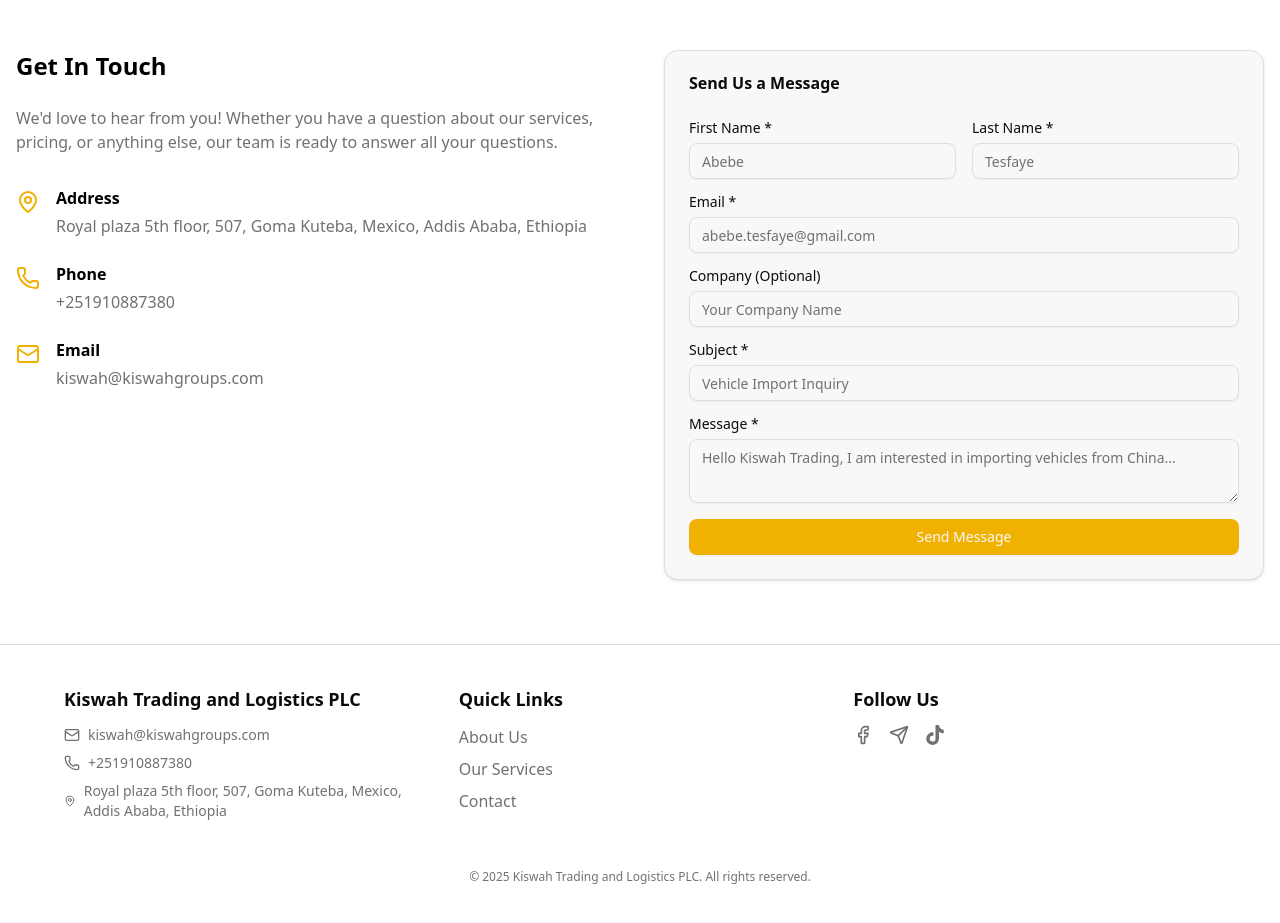
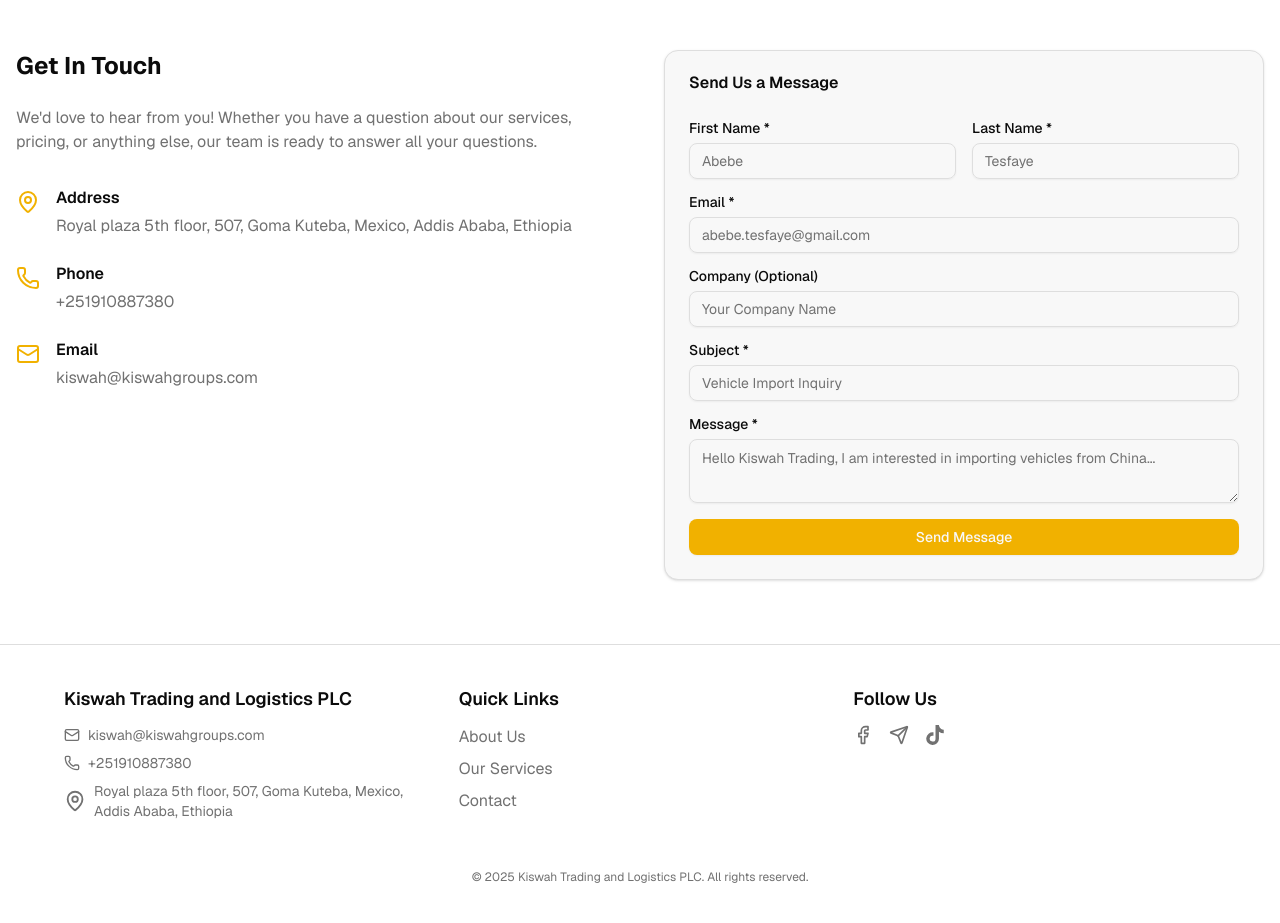
Before and after one commit to Amenti-K/kiswah, a Next.js app: page / in a window 1280 px wide. Shown: the part 2000-2923 px from the top of the page. Built offline with nearby package versions, Linux system fonts and the light colour scheme; no server answers.

Commit message:
fully static and light mode.

```diff
--- a/src/app/(public)/contact/page.tsx
+++ b/src/app/(public)/contact/page.tsx
@@ -1,12 +1,50 @@
-"use client";
+// "use client";
 import { Mail, Phone, MapPin } from "lucide-react";
 import { useAppSelector } from "@/store/hooks";
 import { companyInfoDefault } from "@/lib/data";
 import { ContactCard } from "@/components/sections/contact/ContactCard";
+import { Metadata } from "next";
+
+export const metadata: Metadata = {
+  title: "Contact Us | Kiswah Trading",
+  description:
+    "Explore Kiswah Trading’s full range of import, export, and logistics services — designed to help your business move faster and grow globally.",
+  keywords: [
+    "Trading Services",
+    "Logistics Services",
+    "Import Services Ethiopia",
+    "Export Solutions",
+    "Freight Forwarding Ethiopia",
+    "Customs Clearing",
+  ],
+  openGraph: {
+    title: "Trading & Logistics Services — Kiswah Trading",
+    description:
+      "We provide professional import, export, and logistics services for businesses across Ethiopia and China.",
+    url: "https://kiswahtradingandlogistics.com/services",
+    images: [
+      {
+        url: "https://res.cloudinary.com/dhgcbrxbw/image/upload/v1762148990/logo_hzckxp.jpg",
+        width: 1200,
+        height: 630,
+        alt: "Kiswah services showcase",
+      },
+    ],
+  },
+  twitter: {
+    card: "summary_large_image",
+    title: "Our Services — Kiswah Trading",
+    description:
+      "Kiswah offers trading and logistics services designed to simplify import, export, and freight operations for Ethiopian businesses.",
+    images: [
+      "https://res.cloudinary.com/dhgcbrxbw/image/upload/v1762148990/logo_hzckxp.jpg",
+    ],
+  },
+};
 
 const Contact = () => {
-  const { data, status } = useAppSelector((state) => state.companyInfo);
-  const companyInfo = status === "failed" ? companyInfoDefault : data;
+  // const { data, status } = useAppSelector((state) => state.companyInfo);
+  // const companyInfo = status === "failed" ? companyInfoDefault : data;
 
   return (
     <div className="container mx-auto px-4 py-12">
@@ -28,7 +66,7 @@ const Contact = () => {
                 <div>
                   <h3 className="font-semibold mb-1">Address</h3>
                   <p className="text-muted-foreground">
-                    {companyInfo?.address}
+                    {companyInfoDefault?.address}
                   </p>
                 </div>
               </div>
@@ -37,7 +75,7 @@ const Contact = () => {
                 <div>
                   <h3 className="font-semibold mb-1">Phone</h3>
                   <p className="text-muted-foreground">
-                    {companyInfo?.contactPhone}
+                    {companyInfoDefault?.contactPhone}
                   </p>
                 </div>
               </div>
@@ -46,7 +84,7 @@ const Contact = () => {
                 <div>
                   <h3 className="font-semibold mb-1">Email</h3>
                   <p className="text-muted-foreground">
-                    {companyInfo?.contactEmail}
+                    {companyInfoDefault?.contactEmail}
                   </p>
                 </div>
               </div>
@@ -54,7 +92,7 @@ const Contact = () => {
           </div>
 
           {/* Contact Form */}
-          <ContactCard companyEmail={companyInfo?.contactEmail} />
+          <ContactCard companyEmail={companyInfoDefault?.contactEmail} />
         </div>
       </div>
     </div>
--- a/src/app/(public)/layout.tsx
+++ b/src/app/(public)/layout.tsx
@@ -3,7 +3,7 @@ import { Footer } from "@/components/layout/Footer";
 import Header from "@/components/layout/Header";
 
 export const metadata: Metadata = {
-  title: "Home | Kiswah Trading",
+  title: "Home",
   description:
     "Your trusted partner in trading and logistics between Ethiopia and China. Kiswah Trading offers import, export, and freight solutions with reliability and excellence.",
   keywords: [
--- a/src/app/(public)/services/page.tsx
+++ b/src/app/(public)/services/page.tsx
@@ -2,7 +2,7 @@ import { Card, CardContent } from "@/components/ui/card";
 import { getIcon } from "@/lib/utils";
 import { servicesData } from "@/lib/data";
 import { PageHeader } from "@/components/sections/PageHeader";
-import type { Metadata } from "next";
+import { Metadata } from "next";
 
 export const metadata: Metadata = {
   title: "Our Services | Kiswah Trading",
--- a/src/app/layout.tsx
+++ b/src/app/layout.tsx
@@ -100,7 +100,7 @@ export default function RootLayout({
   children: React.ReactNode;
 }) {
   return (
-    <html lang="en" suppressHydrationWarning>
+    <html lang="en" suppressHydrationWarning className="light">
       <head>
         <link
           rel="apple-touch-icon"
@@ -122,9 +122,9 @@ export default function RootLayout({
         <link rel="manifest" href="/site.webmanifest" />
       </head>
       <body
-        className={`${geistSans.variable} ${geistMono.variable} flex flex-col min-h-screen font-[var(--font-geist-sans)] bg-[var(--color-bg)] text-[var(--color-text)] transition-colors`}
+        className={`${geistSans.variable} ${geistMono.variable} flex flex-col min-h-screen font-sans bg-background text-foreground`}
       >
-        <ThemeProvider attribute="class" defaultTheme="system" enableSystem>
+        <ThemeProvider attribute="class" defaultTheme="light" enableSystem>
           <QueryProvider>
             <CompanyInfoProviders>
               <main className="flex-1">{children}</main>
--- a/src/app/providers.tsx
+++ b/src/app/providers.tsx
@@ -6,15 +6,15 @@ import { useEffect } from "react";
 import { fetchCompanyInfo } from "@/store/slices/companyInfoSlice";
 import { useAppDispatch } from "@/store/hooks";
 
-function CompanyInfoInitializer() {
-  const dispatch = useAppDispatch();
+// function CompanyInfoInitializer() {
+//   const dispatch = useAppDispatch();
 
-  useEffect(() => {
-    dispatch(fetchCompanyInfo());
-  }, [dispatch]);
+//   useEffect(() => {
+//     dispatch(fetchCompanyInfo());
+//   }, [dispatch]);
 
-  return null; // invisible, just triggers fetch
-}
+//   return null; // invisible, just triggers fetch
+// }
 
 export default function CompanyInfoProviders({
   children,
@@ -23,7 +23,7 @@ export default function CompanyInfoProviders({
 }) {
   return (
     <Provider store={store}>
-      <CompanyInfoInitializer />
+      {/* <CompanyInfoInitializer /> */}
       {children}
     </Provider>
   );
--- a/src/components/layout/Footer.tsx
+++ b/src/components/layout/Footer.tsx
@@ -1,6 +1,4 @@
-"use client";
 import { Mail, Phone, MapPin } from "lucide-react";
-import { useAppSelector } from "@/store/hooks";
 import { companyInfoDefault } from "@/lib/data";
 import SocialLinksList from "@/components/SocialLInks";
 import Link from "next/link";
@@ -12,31 +10,30 @@ const links = [
 ];
 
 export function Footer() {
-  const { data } = useAppSelector((state) => state.companyInfo);
-  const companyInfo = data ?? companyInfoDefault;
-
   return (
     <footer className="bg-background text-muted-foreground p-4 md:p-10 border-t border-border">
       <div className="max-w-7xl mx-auto px-6 grid grid-cols-1 md:grid-cols-3 gap-8">
         {/* Company Info */}
         <div>
           <h2 className="text-lg font-semibold text-foreground mb-3">
-            {companyInfo?.name}
+            {companyInfoDefault?.name}
           </h2>
           <ul className="space-y-2 text-sm">
-            {companyInfo?.contactEmail && (
+            {companyInfoDefault?.contactEmail && (
               <li className="flex items-center gap-2">
-                <Mail size={16} /> <span>{companyInfo.contactEmail}</span>
+                <Mail size={16} />{" "}
+                <span>{companyInfoDefault.contactEmail}</span>
               </li>
             )}
-            {companyInfo?.contactPhone && (
+            {companyInfoDefault?.contactPhone && (
               <li className="flex items-center gap-2">
-                <Phone size={16} /> <span>{companyInfo.contactPhone}</span>
+                <Phone size={16} />{" "}
+                <span>{companyInfoDefault.contactPhone}</span>
               </li>
             )}
-            {companyInfo?.address && (
+            {companyInfoDefault?.address && (
               <li className="flex items-center gap-2">
-                <MapPin size={16} /> <span>{companyInfo.address}</span>
+                <MapPin size={30} /> <span>{companyInfoDefault.address}</span>
               </li>
             )}
           </ul>
@@ -62,20 +59,20 @@ export function Footer() {
         </div>
 
         {/* Social Media */}
-        {companyInfo?.socialLinks &&
-          Object.keys(companyInfo.socialLinks).length > 0 && (
+        {companyInfoDefault?.socialLinks &&
+          Object.keys(companyInfoDefault.socialLinks).length > 0 && (
             <div>
               <h2 className="text-lg font-semibold text-foreground mb-3">
                 Follow Us
               </h2>
-              <SocialLinksList links={companyInfo.socialLinks} />
+              <SocialLinksList links={companyInfoDefault.socialLinks} />
             </div>
           )}
       </div>
 
       {/* Bottom bar */}
       <div className="mt-8 pt-4 text-center text-xs text-muted-foreground">
-        &copy; {new Date().getFullYear()} {companyInfo?.name}. All rights
+        &copy; {new Date().getFullYear()} {companyInfoDefault?.name}. All rights
         reserved.
       </div>
     </footer>
--- a/src/components/sections/home/ContactPreview.tsx
+++ b/src/components/sections/home/ContactPreview.tsx
@@ -6,8 +6,8 @@ import { companyInfoDefault } from "@/lib/data";
 import { ContactCard } from "../contact/ContactCard";
 
 export const ContactPreview = () => {
-  const { data, status } = useAppSelector((state) => state.companyInfo);
-  const companyInfo = status === "failed" ? companyInfoDefault : data;
+  // const { data, status } = useAppSelector((state) => state.companyInfo);
+  // const companyInfo = status === "failed" ? companyInfoDefault : data;
 
   return (
     <section id="contact" className="container mx-auto px-4 py-16">
@@ -25,7 +25,9 @@ export const ContactPreview = () => {
               <MapPin className="w-6 h-6 text-primary mt-1" />
               <div>
                 <h3 className="font-semibold mb-1">Address</h3>
-                <p className="text-muted-foreground">{companyInfo?.address}</p>
+                <p className="text-muted-foreground">
+                  {companyInfoDefault?.address}
+                </p>
               </div>
             </div>
             <div className="flex items-start space-x-4">
@@ -33,7 +35,7 @@ export const ContactPreview = () => {
               <div>
                 <h3 className="font-semibold mb-1">Phone</h3>
                 <p className="text-muted-foreground">
-                  {companyInfo?.contactPhone}
+                  {companyInfoDefault?.contactPhone}
                 </p>
               </div>
             </div>
@@ -42,7 +44,7 @@ export const ContactPreview = () => {
               <div>
                 <h3 className="font-semibold mb-1">Email</h3>
                 <p className="text-muted-foreground">
-                  {companyInfo?.contactEmail}
+                  {companyInfoDefault?.contactEmail}
                 </p>
               </div>
             </div>
@@ -50,7 +52,7 @@ export const ContactPreview = () => {
         </div>
 
         {/* Contact Form */}
-        <ContactCard companyEmail={companyInfo?.contactEmail} />
+        <ContactCard companyEmail={companyInfoDefault?.contactEmail} />
       </div>
     </section>
   );
```
Also changed, not shown: src/context/ThemeContext.tsx (+5 -7 lines).
